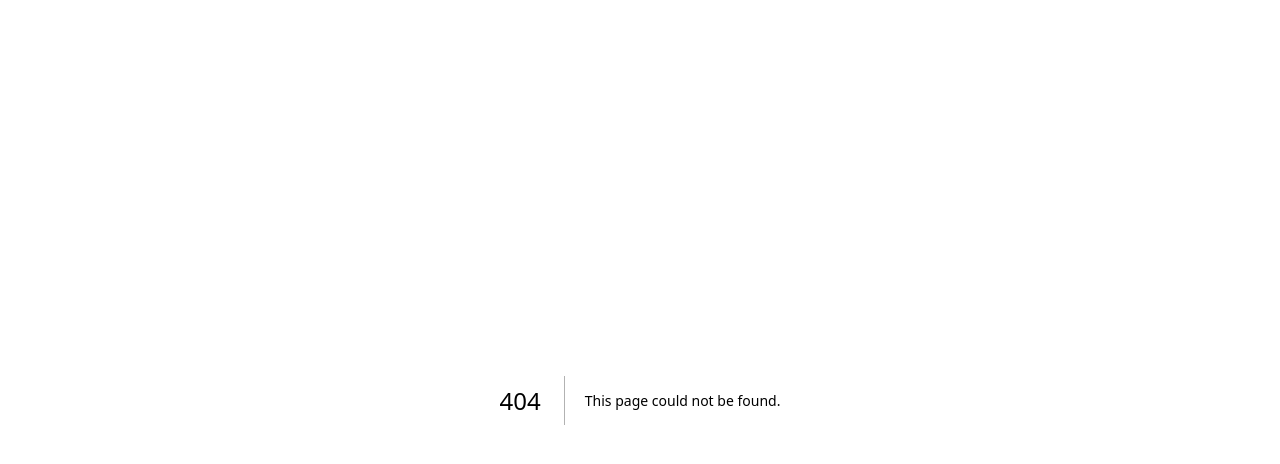
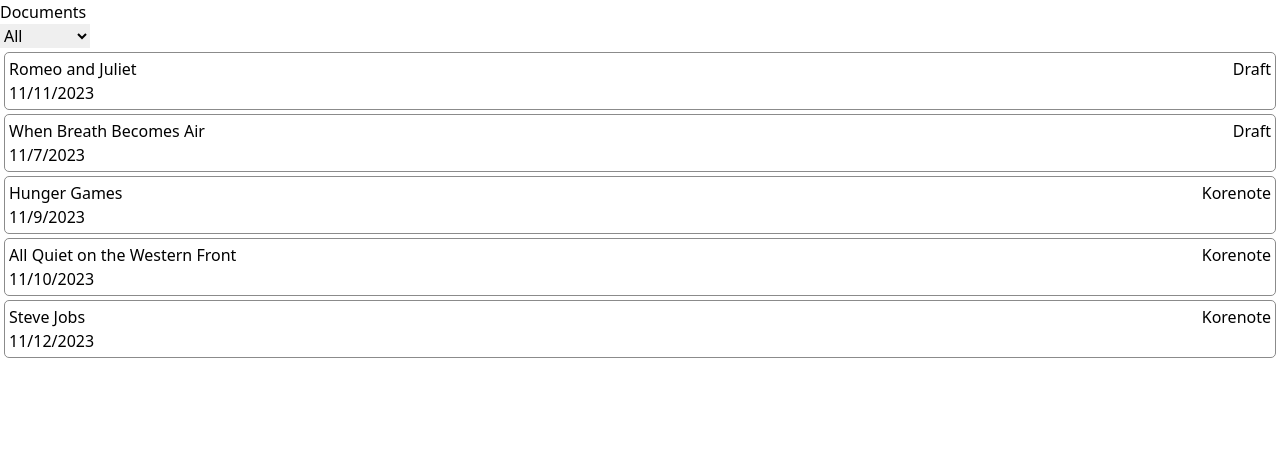
Before and after one commit to MattWong-ca/web3-playground, a Next.js app in the folder react-practice/: page /kortex2 in a window 1280 px wide. Before the commit this address had no page. Shown: the top 464 px of the page. Built offline with nearby package versions, Linux system fonts and the light colour scheme.

Commit message:
Continue Kortex practice

```diff
--- a/react-practice/pages/kortex.tsx
+++ b/react-practice/pages/kortex.tsx
@@ -1,12 +1,12 @@
 import '../src/app/globals.css';
 import React, { useState } from 'react';
 
-enum KortexDocumentStatus {
+export enum KortexDocumentStatus {
     DRAFT = "Draft",
     KORENOTE = "Korenote",
 }
 
-interface KortexDocument {
+export interface KortexDocument {
     title: string;
     uuid: string;
     content: string;
@@ -17,7 +17,7 @@ interface KortexDocument {
     parent: string | null;
 }
 
-const sampleDocuments: KortexDocument[] = [
+export const sampleDocuments: KortexDocument[] = [
     {
         title: "Romeo and Juliet",
         uuid: "1",
@@ -99,10 +99,10 @@ const DocumentList: React.FC<{ documents: (KortexDocument & { children?: KortexD
                 <div key={doc.uuid}>
                     <div onClick={handleClick} style={{ marginTop: '4px', border: '1px solid #8B8B8B', borderRadius: '4px', display: 'flex', justifyContent: 'space-between' }} key={doc.uuid}>
                         <div>
-                            {doc.title}
+                            {doc.title}&nbsp;&nbsp;&nbsp;&nbsp;(UUID: {doc.uuid})
                         </div>
                         <div>
-                        (UUID: {doc.uuid})
+                            {showChildren && doc.children ? '-' : (doc.children && doc.children.length > 0 ? '+' : '')}
                         </div>
                     </div>
                     {showChildren && doc.children && doc.children.length > 0 && (
--- /dev/null
+++ b/react-practice/pages/kortex2.tsx
@@ -0,0 +1,36 @@
+import '../src/app/globals.css';
+import React, { useState } from 'react';
+import { KortexDocument, sampleDocuments } from './kortex';
+
+export default function Kortex() {
+    const [filter, setFilter] = useState('');
+
+    const filteredDocuments = filter
+        ? sampleDocuments.filter(doc => doc.status === filter)
+        : sampleDocuments;
+
+    return (
+        // <div style={{ display: 'flex', justifyContent: 'center', alignItems: 'center', backgroundColor: 'black', width: '100vw', height: '100vh' }}>
+        //     <div style={{ width: '500px', height: '500px', color: 'white', border: '1px solid #8B8B8B', borderRadius: '10px' }}>Test</div>
+        // </div>
+        <div>
+            <h1>Documents</h1>
+            <select onChange={(e) => setFilter(e.target.value)}>
+                <option value="">All</option>
+                <option value="Draft">Draft</option>
+                <option value="Korenote">Korenote</option>
+            </select>
+            <div>
+                {filteredDocuments.map(doc => (
+                    <div key={doc.uuid} style={{ border: '1px solid #8B8B8B', borderRadius: '5px', padding: '4px', margin: '4px' }}>
+                        <div style={{ display: 'flex', justifyContent: 'space-between' }}>
+                            <h2>{doc.title}</h2>
+                            <p>{doc.status}</p>
+                        </div>
+                        <p>{new Date(doc.date_modified).toLocaleDateString()}</p>
+                    </div>
+                ))}
+            </div>
+        </div>
+    );
+};
```
